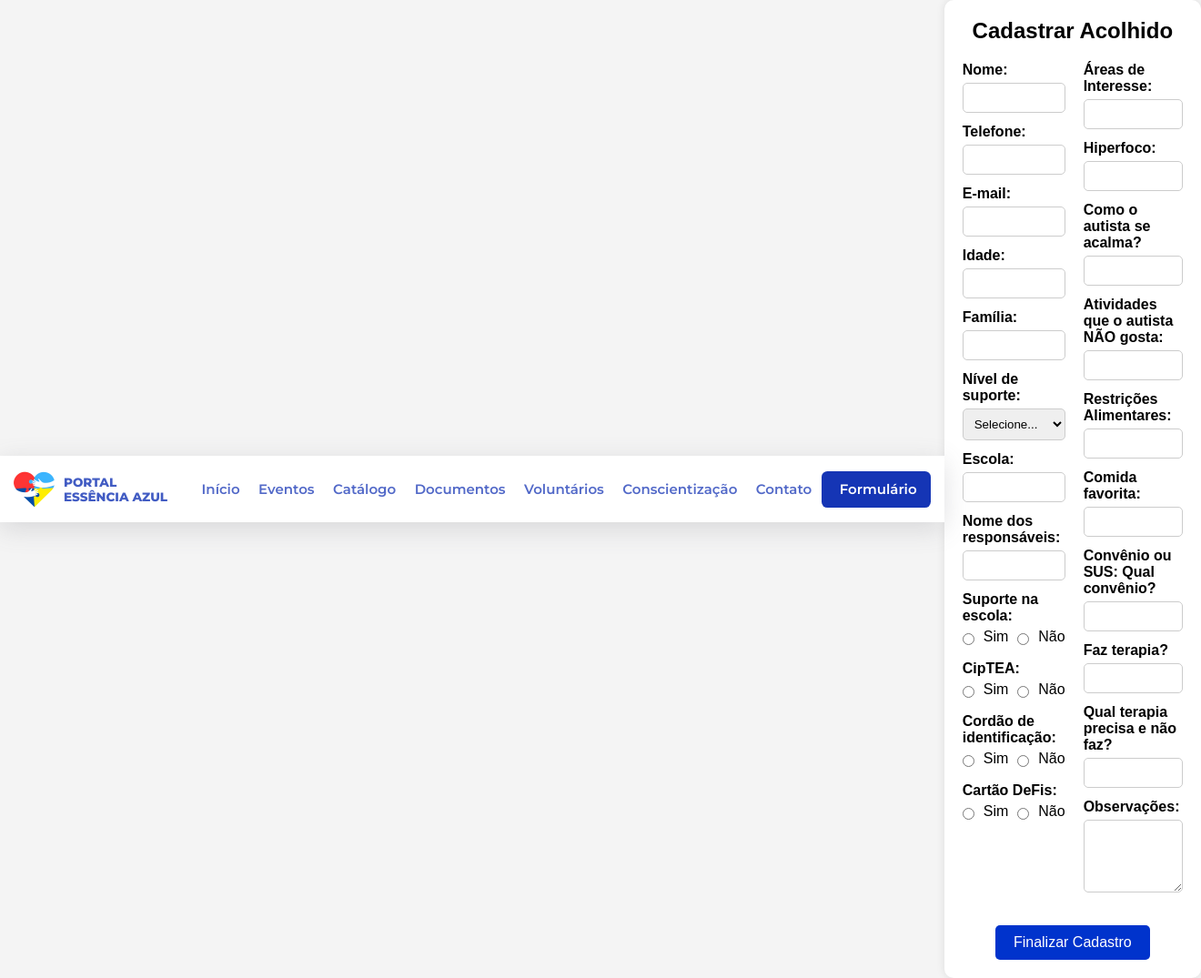
After one commit to Ana-Livia-Lopes/Portal_essencia_azul, a PHP site: page /pages/cadastrar_acolhido.html in a window 1320 px wide. The commit adds this page. Shown: the whole page at 91% size. Run offline with PHP 8.4, Linux system fonts and the light colour scheme.

Commit message:
gerenciamento, cadastrar acolhido

```diff
--- /dev/null
+++ b/assets/css/cad_acolhido.css
@@ -0,0 +1,93 @@
+* {
+    box-sizing: border-box;
+    margin: 0;
+    padding: 0;
+    font-family: Arial, sans-serif;
+}
+
+body {
+    background-color: #f4f4f4;
+    display: flex;
+    justify-content: center;
+    align-items: center;
+    min-height: 100vh;
+}
+
+.container {
+    background: white;
+    padding: 20px;
+    border-radius: 10px;
+    box-shadow: 0px 0px 10px rgba(0, 0, 0, 0.1);
+    max-width: 800px;
+    width: 100%;
+}
+
+h2 {
+    text-align: center;
+    margin-bottom: 20px;
+}
+
+.form-container {
+    display: flex;
+    gap: 20px;
+}
+
+.form-column {
+    flex: 1;
+}
+
+.form-group {
+    margin-bottom: 12px;
+}
+
+label {
+    font-weight: bold;
+    display: block;
+    margin-bottom: 5px;
+}
+
+input, select, textarea {
+    width: 100%;
+    padding: 8px;
+    border: 1px solid #ccc;
+    border-radius: 5px;
+}
+
+textarea {
+    resize: vertical;
+    height: 80px;
+}
+
+.radio-group {
+    display: flex;
+    gap: 10px;
+}
+
+.radio-group label {
+    font-weight: normal;
+}
+
+.button-container {
+    text-align: center;
+    margin-top: 20px;
+}
+
+button {
+    background-color: #0033cc;
+    color: white;
+    padding: 10px 20px;
+    border: none;
+    border-radius: 5px;
+    cursor: pointer;
+    font-size: 16px;
+}
+
+button:hover {
+    background-color: #002299;
+}
+
+@media (max-width: 768px) {
+    .form-container {
+        flex-direction: column;
+    }
+}
--- /dev/null
+++ b/pages/cadastrar_acolhido.html
@@ -0,0 +1,162 @@
+<!DOCTYPE html>
+<html lang="pt-br">
+<head>
+    <meta charset="UTF-8">
+    <meta name="viewport" content="width=device-width, initial-scale=1.0">
+    <link rel="stylesheet" href="../assets/css/cad_acolhido.css">
+    <title>Cadastro</title>
+</head>
+<body>
+    <header id="header"></header>
+    <script type="module">
+        import importComponent from "/js/importComponent.js";
+        importComponent(document.getElementById("header"), "/components/header.html");
+    </script>
+
+    <div class="container">
+        <h2>Cadastrar Acolhido</h2>
+
+        <form>
+            <div class="form-container">
+                <!-- Coluna 1 -->
+                <div class="form-column">
+                    <div class="form-group">
+                        <label for="name">Nome:</label>
+                        <input type="text" id="name">
+                    </div>
+
+                    <div class="form-group">
+                        <label for="phone">Telefone:</label>
+                        <input type="text" id="phone">
+                    </div>
+
+                    <div class="form-group">
+                        <label for="email">E-mail:</label>
+                        <input type="email" id="email">
+                    </div>
+
+                    <div class="form-group">
+                        <label for="age">Idade:</label>
+                        <input type="number" id="age">
+                    </div>
+
+                    <div class="form-group">
+                        <label for="family">Família:</label>
+                        <input type="text" id="family">
+                    </div>
+
+                    <div class="form-group">
+                        <label for="support-level">Nível de suporte:</label>
+                        <select id="support-level">
+                            <option value="">Selecione...</option>
+                            <option value="1">Nível 1</option>
+                            <option value="2">Nível 2</option>
+                            <option value="3">Nível 3</option>
+                        </select>
+                    </div>
+
+                    <div class="form-group">
+                        <label for="school">Escola:</label>
+                        <input type="text" id="school">
+                    </div>
+
+                    <div class="form-group">
+                        <label for="responsible">Nome dos responsáveis:</label>
+                        <input type="text" id="responsible">
+                    </div>
+
+                    <div class="form-group">
+                        <label>Suporte na escola:</label>
+                        <div class="radio-group">
+                            <input type="radio" name="school-support" value="Sim"> <label>Sim</label>
+                            <input type="radio" name="school-support" value="Não"> <label>Não</label>
+                        </div>
+                    </div>
+
+                    <div class="form-group">
+                        <label>CipTEA:</label>
+                        <div class="radio-group">
+                            <input type="radio" name="ciptea" value="Sim"> <label>Sim</label>
+                            <input type="radio" name="ciptea" value="Não"> <label>Não</label>
+                        </div>
+                    </div>
+
+                    <div class="form-group">
+                        <label>Cordão de identificação:</label>
+                        <div class="radio-group">
+                            <input type="radio" name="cord" value="Sim"> <label>Sim</label>
+                            <input type="radio" name="cord" value="Não"> <label>Não</label>
+                        </div>
+                    </div>
+
+                    <div class="form-group">
+                        <label>Cartão DeFis:</label>
+                        <div class="radio-group">
+                            <input type="radio" name="defis" value="Sim"> <label>Sim</label>
+                            <input type="radio" name="defis" value="Não"> <label>Não</label>
+                        </div>
+                    </div>
+                </div>
+
+                <!-- Coluna 2 -->
+                <div class="form-column">
+                    <div class="form-group">
+                        <label for="interest">Áreas de Interesse:</label>
+                        <input type="text" id="interest">
+                    </div>
+
+                    <div class="form-group">
+                        <label for="hyperfocus">Hiperfoco:</label>
+                        <input type="text" id="hyperfocus">
+                    </div>
+
+                    <div class="form-group">
+                        <label for="calm">Como o autista se acalma?</label>
+                        <input type="text" id="calm">
+                    </div>
+
+                    <div class="form-group">
+                        <label for="dislikes">Atividades que o autista NÃO gosta:</label>
+                        <input type="text" id="dislikes">
+                    </div>
+
+                    <div class="form-group">
+                        <label for="restrictions">Restrições Alimentares:</label>
+                        <input type="text" id="restrictions">
+                    </div>
+
+                    <div class="form-group">
+                        <label for="favorite-food">Comida favorita:</label>
+                        <input type="text" id="favorite-food">
+                    </div>
+
+                    <div class="form-group">
+                        <label for="insurance">Convênio ou SUS: Qual convênio?</label>
+                        <input type="text" id="insurance">
+                    </div>
+
+                    <div class="form-group">
+                        <label for="therapy">Faz terapia?</label>
+                        <input type="text" id="therapy">
+                    </div>
+
+                    <div class="form-group">
+                        <label for="needed-therapy">Qual terapia precisa e não faz?</label>
+                        <input type="text" id="needed-therapy">
+                    </div>
+
+                    <div class="form-group">
+                        <label for="observations">Observações:</label>
+                        <textarea id="observations"></textarea>
+                    </div>
+                </div>
+            </div>
+
+            <div class="button-container">
+                <button type="submit">Finalizar Cadastro</button>
+            </div>
+        </form>
+    </div>
+
+</body>
+</html>
--- a/pages_list.js
+++ b/pages_list.js
@@ -69,6 +69,10 @@ module.exports = {
         {
             filelocation: "dev.html",
             pagelocation: "dev"
+        },
+        {
+            filelocation: "cadastrar_acolhido.html",
+            pagelocation: "cadastrar_acolhido"
         }
     ],
     components: [
```
Also changed, not shown: assets/css/gerenciamento.css (+21 -6 lines), pages/gerenciamento.html (+4 -3 lines).
